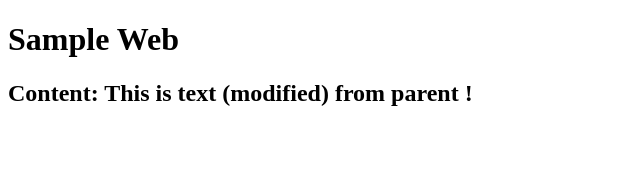
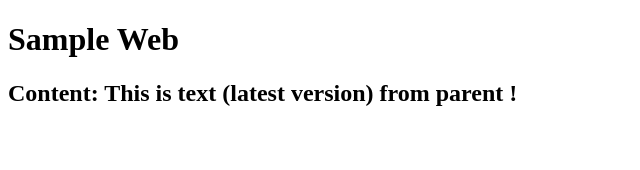
Before and after one commit to fjcalzado/gh-pages-deploy-sample, a React app: page / in a window 1280 px wide. Shown: the top 170 px of the page, without its empty margins (0-640 px from the left). Built offline with nearby package versions, Linux system fonts and the light colour scheme.

Commit message:
Text changed

```diff
--- a/src/main.tsx
+++ b/src/main.tsx
@@ -2,4 +2,7 @@ import * as React from "react";
 import * as ReactDOM from "react-dom";
 import { SimpleComponent } from "./component";
 
-ReactDOM.render(<SimpleComponent content="This is text (modified) from parent" />, document.getElementById("root"));
+ReactDOM.render(
+  <SimpleComponent content="This is text (latest version) from parent" />,
+  document.getElementById("root")
+);
```
